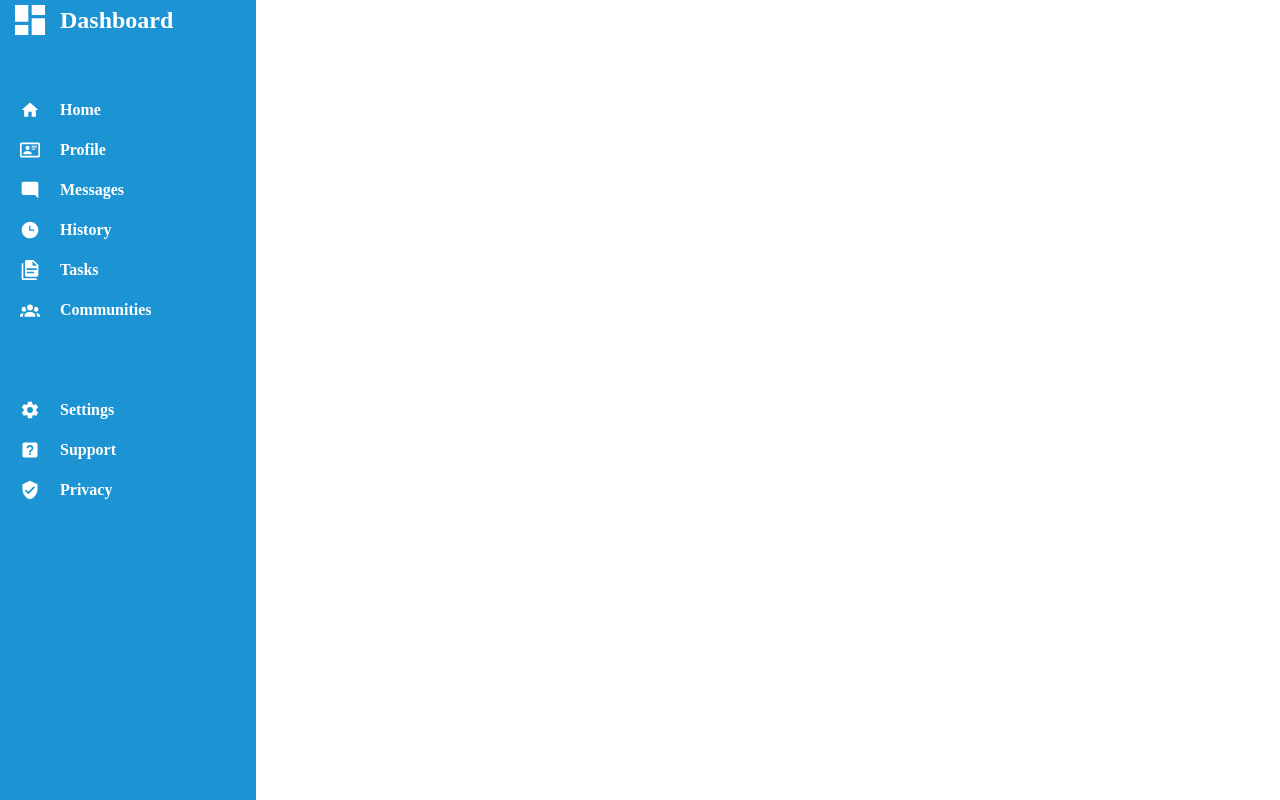
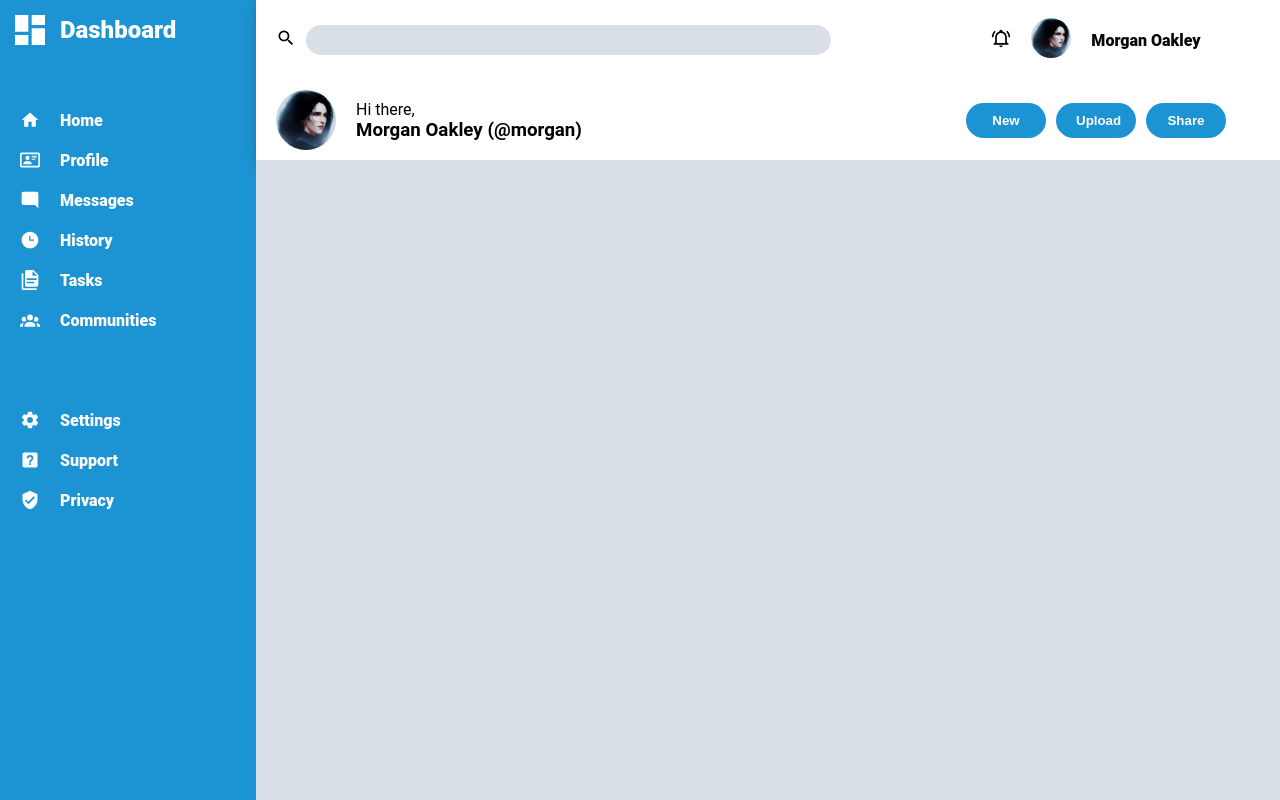
Before and after one commit to madaooftheblues/odin-admin-dashboard, a plain HTML site: page index.html in a window 1280 px wide. Drawn offline with Linux system fonts and the light colour scheme.

Commit message:
Add header

```diff
--- a/index.html
+++ b/index.html
@@ -81,7 +81,42 @@
           </li>
         </ul>
       </div>
-      <div class="header"></div>
+      <div class="header">
+        <div class="search">
+          <label for="search"
+            ><img src="./assets/magnify.svg" alt="Search"
+          /></label>
+          <input type="search" name="search" id="search" />
+        </div>
+        <div class="header-top-right">
+          <a href="#"
+            ><img
+              src="./assets/bell-ring-outline.svg"
+              alt="Bell Icon"
+              class="bell"
+          /></a>
+          <a href="#"
+            ><img src="./assets/pfp.png" alt="Profile Picture" class="pfp"
+          /></a>
+          <a href="#"><span>Morgan Oakley</span></a>
+        </div>
+        <div class="greetings">
+          <img
+            src="./assets/pfp.png"
+            alt="Profile Picture"
+            class="pfp medium"
+          />
+          <span>
+            <p>Hi there,</p>
+            <h3>Morgan Oakley (@morgan)</h3>
+          </span>
+        </div>
+        <div class="header-bottom-right">
+          <button class="btn">New</button>
+          <button class="btn">Upload</button>
+          <button class="btn">Share</button>
+        </div>
+      </div>
       <div class="main-content"></div>
     </div>
   </body>
--- a/styles.css
+++ b/styles.css
@@ -4,6 +4,7 @@
   --secondary-color: #e2b232;
   --title-color: #060606;
   --description-color: #666666;
+  --background-color: #d8dfe7;
 }
 
 * {
@@ -12,17 +13,37 @@
   padding: 0;
 }
 
+body {
+  font-family: Roboto, sans-serif;
+}
+
+a {
+  text-decoration: none;
+  font-weight: 800;
+  color: var(--title-color);
+}
+
+li {
+  list-style-type: none;
+}
+
+input[type="search"] {
+  width: 80%;
+  background-color: var(--background-color);
+  border: none;
+  outline: none;
+  height: 30px;
+  border-radius: 20px;
+  padding: 5px 20px;
+}
+
 /* div {
   border: 1px solid black;
 } */
 
-img {
+.sidebar img {
   filter: invert(100%) sepia(100%) saturate(1%) hue-rotate(354deg)
     brightness(106%) contrast(101%);
-}
-
-li {
-  list-style-type: none;
 }
 
 .container {
@@ -39,7 +60,7 @@ li {
   flex-direction: column;
   justify-content: flex-start;
   row-gap: 40px;
-  padding: 0 10px;
+  padding: 10px;
 }
 
 .branding {
@@ -62,8 +83,6 @@ li {
 }
 
 .nav-link > a {
-  text-decoration: none;
-  font-weight: 800;
   color: var(--accent-font-color);
   display: flex;
   align-items: center;
@@ -75,3 +94,72 @@ li {
   margin-left: 10px;
   margin-right: 20px;
 }
+
+.header {
+  display: grid;
+  grid-template-columns: 2fr 1fr;
+  grid-template-rows: 1fr 1fr;
+  box-shadow: rgba(50, 50, 93, 0.25) 0px 6px 12px -2px,
+    rgba(0, 0, 0, 0.3) 0px 3px 7px -3px;
+  padding: 5px 20px;
+  row-gap: 10px;
+}
+
+.search {
+  display: flex;
+  align-items: center;
+  column-gap: 10px;
+}
+
+.search img {
+  width: 20px;
+}
+
+.header-top-right {
+  display: flex;
+  align-items: center;
+  column-gap: 20px;
+  justify-self: center;
+}
+
+.pfp {
+  width: 40px;
+  border-radius: 50%;
+}
+
+.pfp.medium {
+  width: 60px;
+}
+
+.bell {
+  width: 20px;
+}
+
+.greetings {
+  display: flex;
+  align-items: center;
+  column-gap: 20px;
+}
+
+.btn {
+  color: var(--accent-font-color);
+  background-color: var(--accent-color);
+  border: none;
+  border-radius: 20px;
+  padding: 10px 20px;
+  font-weight: 800;
+  width: 80px;
+  cursor: pointer;
+}
+
+.header-bottom-right {
+  display: flex;
+  justify-content: flex-start;
+  align-items: center;
+  column-gap: 10px;
+  justify-self: center;
+}
+
+.main-content {
+  background-color: var(--background-color);
+}
```
Also changed, not shown: assets/account.svg (added), assets/bell-ring-outline.svg (added), assets/magnify.svg (added), assets/pfp.png (added).
